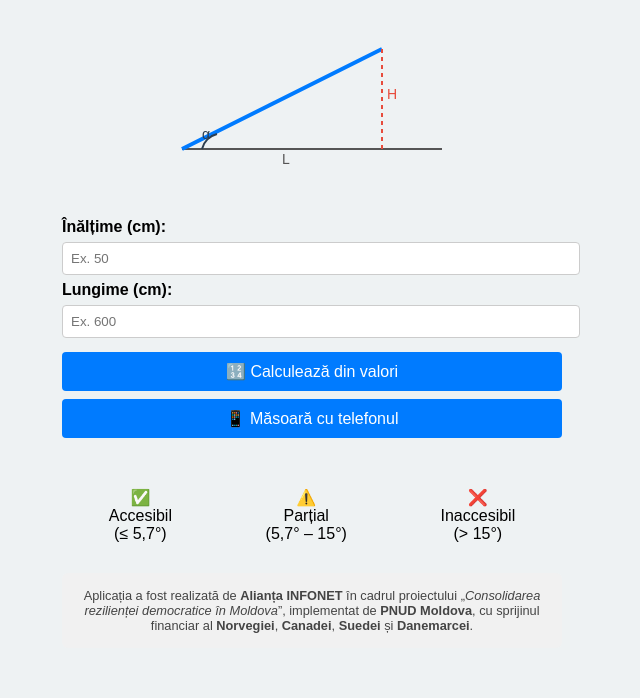
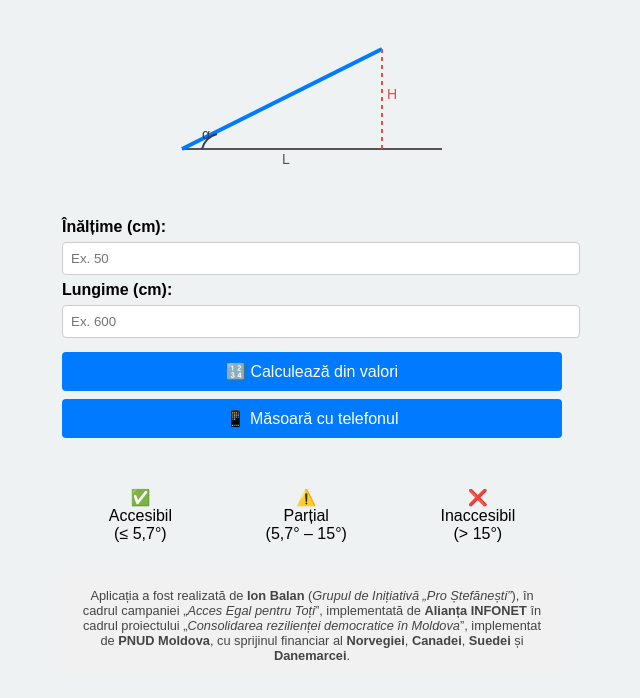
Before and after one commit to ionutbalanel/calculator_unghi_rampa, a plain HTML site: page index.html in a window 1280 px wide. Shown: the part 153-851 px from the top of the page, without its empty margins (328-968 px from the left). Before the commit the page ends 821 px from the top, so only its background shows below. Drawn offline with Linux system fonts and the light colour scheme.

Commit message:
Update footer with new project attribution

```diff
--- a/index.html
+++ b/index.html
@@ -73,9 +73,12 @@
 
     <!-- 🔹 Footer informativ -->
     <footer>
-        Aplicația a fost realizată de <b>Alianța INFONET</b> în cadrul proiectului
-        „<i>Consolidarea rezilienței democratice în Moldova</i>”, implementat de <b>PNUD Moldova</b>, cu sprijinul
-        financiar al
+        Aplicația a fost realizată de <b>Ion Balan</b>
+        (<i>Grupul de Inițiativă „Pro Ștefănești”</i>), în cadrul campaniei
+        „<i>Acces Egal pentru Toți</i>”, implementată de
+        <b>Alianța INFONET</b> în cadrul proiectului
+        „<i>Consolidarea rezilienței democratice în Moldova</i>”, implementat de
+        <b>PNUD Moldova</b>, cu sprijinul financiar al
         <b>Norvegiei</b>, <b>Canadei</b>, <b>Suedei</b> și <b>Danemarcei</b>.
     </footer>
 
```
